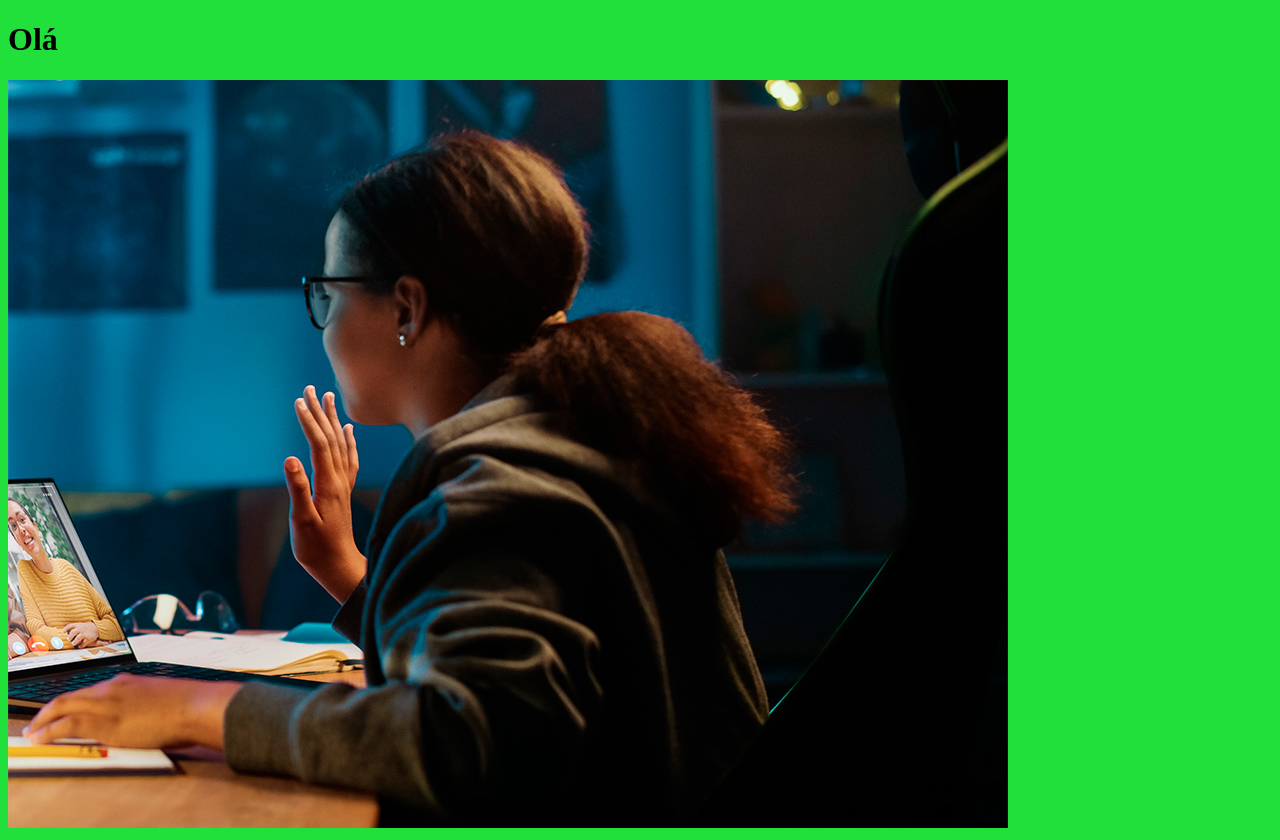
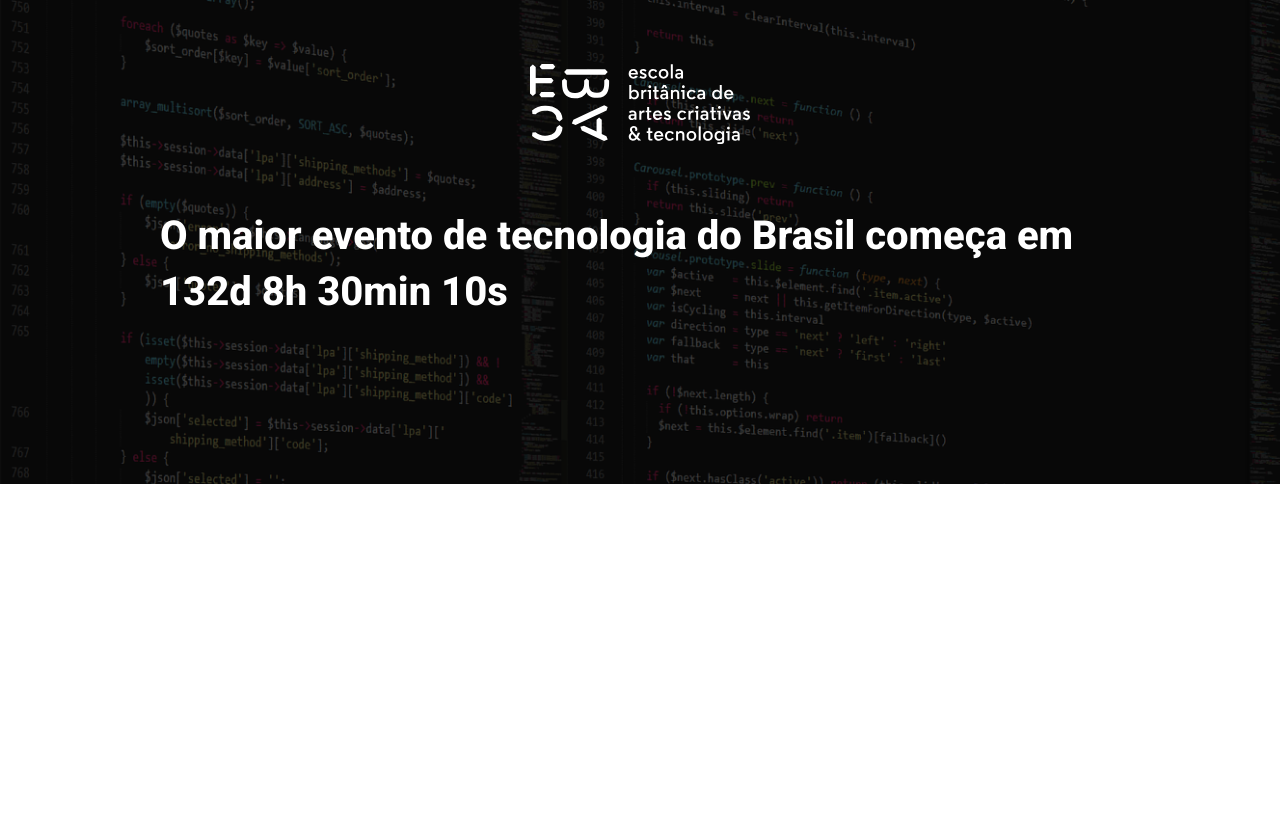
Before and after one commit to HuascarPinheiro/ebac_talks, a website built with Parcel: page src/index.html in a window 1280 px wide. After the commit the page ends 800 px from the top, so only its background shows below. Built offline with nearby package versions, Linux system fonts and the light colour scheme.

Commit message:
criando o hero

```diff
--- a/src/index.html
+++ b/src/index.html
@@ -3,12 +3,23 @@
 <head>
     <meta charset="UTF-8">
     <meta name="viewport" content="width=device-width, initial-scale=1.0">
-    <title>EBAC TALKS</title>
+    <title>EBAC TECH TALKS</title>
+
+    <link rel="preconnect" href="https://fonts.googleapis.com">
+    <link rel="preconnect" href="https://fonts.gstatic.com" crossorigin>
+    <link href="https://fonts.googleapis.com/css2?family=Roboto:ital,wght@0,100..900;1,100..900&display=swap" rel="stylesheet">
     <link rel="stylesheet" href="styles/main.scss">
+
 </head>
 <body>
-    <h1>Olá</h1>
-    <img src="./images/backend.png" alt="">
+    <header class="hero">
+        <div class="container">
+            <img class="hero__logo" src="./images/ebac_logo.svg" alt="EBAC">
+            <p class="hero__text">
+                O maior evento de tecnologia do Brasil começa em 132d 8h 30min 10s
+            </p>
+        </div>
+    </header>
 
     <script src="scripts/main.js"></script>
 </body>
--- /dev/null
+++ b/src/styles/_hero.scss
@@ -0,0 +1,53 @@
+.hero {
+    padding-top: 64px;
+    padding-bottom: 100px;
+    background-image: url(../images/fundo.png);
+    background-repeat: no-repeat;
+    background-size: cover;
+    position: relative;
+
+    .container {
+        position: relative;
+    }
+
+    &::before {
+        content: "";
+        position: absolute;
+        top: 0;
+        left: 0;
+        width: 100%;
+        height: 100%;
+        background-color: #000;
+        opacity: 0.7;
+    }
+
+
+    &__logo {
+        display: block;
+        margin: 0 auto; // a imagem precisa estar com display:block para ser centralizada
+        height: 80px;
+    }
+
+    &__text {
+        margin-top: 64px;
+        margin-bottom: 64px;
+        font-size: 40px;
+        line-height: 56px;
+        font-weight: 800;
+
+    }
+
+    @media (max-width: 640px) {
+        padding: 40px 0;
+
+        &__logo {
+            height: 40px;
+        }
+
+        &__text {
+            font-size: 22px;
+            line-height: 24px;
+            margin: 24px 0;
+        }
+    }
+}
--- a/src/styles/main.scss
+++ b/src/styles/main.scss
@@ -1,3 +1,23 @@
-body {
-    background-color: rgb(34, 224, 59);
+@use 'hero';
+
+* {
+    margin: 0;
+    padding: 0;
+    box-sizing: border-box;
+    font-family: Roboto, sans-serif;
+    color: #fff;
 }
+
+.container {
+    max-width: 960px;
+    width: 100%;
+    margin: 0 auto;
+
+    @media (max-width: 640px) {
+        max-width: 80%;
+    }
+
+    @media (max-width: 1024px) {
+        max-width: 90%;
+    }
+}
```
